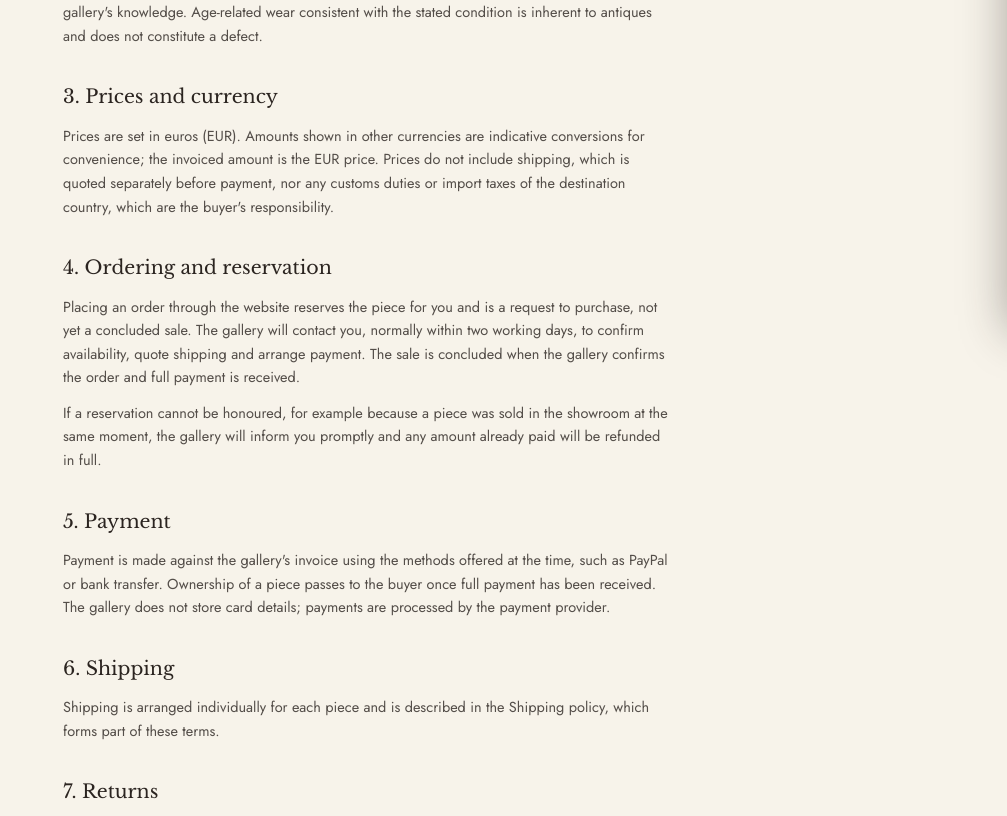
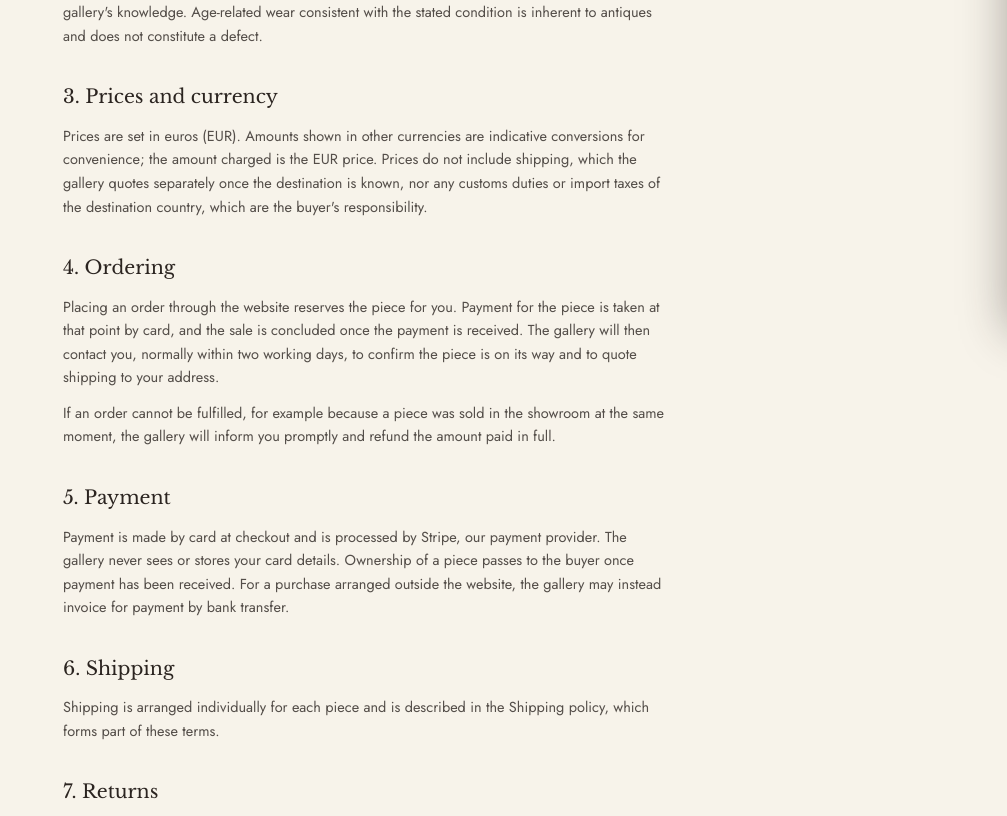
Before and after one commit to majidahmadi86/balzac-antiques, a Next.js app: page /terms in a window 1280 px wide. Shown: the part 449-1265 px from the top of the page, without its empty margins (273-1280 px from the left). Built offline with nearby package versions, Linux system fonts and the light colour scheme.

Commit message:
legal: terms and privacy describe the Stripe card checkout

```diff
--- a/app/privacy/page.tsx
+++ b/app/privacy/page.tsx
@@ -23,11 +23,11 @@ const sections: LegalSection[] = [
     hFr: "2. Données collectées",
     pEn: [
       "Account: your name, email address and a password, which is stored only in encrypted (hashed) form. Orders: the pieces ordered, your delivery address and an optional phone number. Preferences such as language and display currency are stored on your own device, not on our servers.",
-      "We do not collect or store payment card details. Payments are handled by the payment provider under its own privacy policy.",
+      "We do not collect or store payment card details. Card payments are handled by Stripe under its own privacy policy.",
     ],
     pFr: [
       "Compte : votre nom, votre adresse e-mail et un mot de passe, conservé uniquement sous forme chiffrée (hachée). Commandes : les pièces commandées, votre adresse de livraison et un numéro de téléphone facultatif. Les préférences comme la langue et la devise d'affichage sont stockées sur votre propre appareil, pas sur nos serveurs.",
-      "Nous ne collectons ni ne conservons de données de carte bancaire. Les paiements sont traités par le prestataire de paiement selon sa propre politique de confidentialité.",
+      "Nous ne collectons ni ne conservons de données de carte bancaire. Les paiements par carte sont traités par Stripe selon sa propre politique de confidentialité.",
     ],
   },
   {
@@ -54,10 +54,10 @@ const sections: LegalSection[] = [
     hEn: "5. Sharing",
     hFr: "5. Partage",
     pEn: [
-      "Your data is shared only where needed to fulfil an order: with the shipping carrier (name, delivery address, phone) and with the payment provider when you pay. It is not shared with anyone else except where the law requires it.",
+      "Your data is shared only where needed to fulfil an order: with the shipping carrier (name, delivery address, phone) and with Stripe, our payment provider, when you pay. It is not shared with anyone else except where the law requires it.",
     ],
     pFr: [
-      "Vos données ne sont partagées que lorsque c'est nécessaire à l'exécution d'une commande : avec le transporteur (nom, adresse de livraison, téléphone) et avec le prestataire de paiement lors du règlement. Elles ne sont transmises à personne d'autre, sauf obligation légale.",
+      "Vos données ne sont partagées que lorsque c'est nécessaire à l'exécution d'une commande : avec le transporteur (nom, adresse de livraison, téléphone) et avec Stripe, notre prestataire de paiement, lors du règlement. Elles ne sont transmises à personne d'autre, sauf obligation légale.",
     ],
   },
   {
--- a/app/terms/page.tsx
+++ b/app/terms/page.tsx
@@ -35,32 +35,32 @@ const sections: LegalSection[] = [
     hEn: "3. Prices and currency",
     hFr: "3. Prix et devise",
     pEn: [
-      "Prices are set in euros (EUR). Amounts shown in other currencies are indicative conversions for convenience; the invoiced amount is the EUR price. Prices do not include shipping, which is quoted separately before payment, nor any customs duties or import taxes of the destination country, which are the buyer's responsibility.",
+      "Prices are set in euros (EUR). Amounts shown in other currencies are indicative conversions for convenience; the amount charged is the EUR price. Prices do not include shipping, which the gallery quotes separately once the destination is known, nor any customs duties or import taxes of the destination country, which are the buyer's responsibility.",
     ],
     pFr: [
-      "Les prix sont fixés en euros (EUR). Les montants affichés dans d'autres devises sont des conversions indicatives; le montant facturé est le prix en EUR. Les prix n'incluent ni la livraison, chiffrée séparément avant paiement, ni les éventuels droits de douane ou taxes d'importation du pays de destination, qui restent à la charge de l'acheteur.",
+      "Les prix sont fixés en euros (EUR). Les montants affichés dans d'autres devises sont des conversions indicatives; le montant débité est le prix en EUR. Les prix n'incluent ni la livraison, que la galerie chiffre séparément une fois la destination connue, ni les éventuels droits de douane ou taxes d'importation du pays de destination, qui restent à la charge de l'acheteur.",
     ],
   },
   {
-    hEn: "4. Ordering and reservation",
-    hFr: "4. Commande et réservation",
+    hEn: "4. Ordering",
+    hFr: "4. Commande",
     pEn: [
-      "Placing an order through the website reserves the piece for you and is a request to purchase, not yet a concluded sale. The gallery will contact you, normally within two working days, to confirm availability, quote shipping and arrange payment. The sale is concluded when the gallery confirms the order and full payment is received.",
-      "If a reservation cannot be honoured, for example because a piece was sold in the showroom at the same moment, the gallery will inform you promptly and any amount already paid will be refunded in full.",
+      "Placing an order through the website reserves the piece for you. Payment for the piece is taken at that point by card, and the sale is concluded once the payment is received. The gallery will then contact you, normally within two working days, to confirm the piece is on its way and to quote shipping to your address.",
+      "If an order cannot be fulfilled, for example because a piece was sold in the showroom at the same moment, the gallery will inform you promptly and refund the amount paid in full.",
     ],
     pFr: [
-      "Passer commande sur le site réserve la pièce pour vous et constitue une demande d'achat, non encore une vente conclue. La galerie vous contactera, normalement sous deux jours ouvrés, pour confirmer la disponibilité, chiffrer la livraison et organiser le paiement. La vente est conclue lorsque la galerie confirme la commande et que le paiement intégral est reçu.",
-      "Si une réservation ne peut être honorée, par exemple parce qu'une pièce a été vendue en boutique au même moment, la galerie vous en informera rapidement et tout montant déjà versé sera intégralement remboursé.",
+      "Passer commande sur le site réserve la pièce pour vous. Le paiement de la pièce est alors effectué par carte, et la vente est conclue dès réception de ce paiement. La galerie vous contactera ensuite, normalement sous deux jours ouvrés, pour confirmer l'expédition et chiffrer la livraison jusqu'à votre adresse.",
+      "Si une commande ne peut être honorée, par exemple parce qu'une pièce a été vendue en boutique au même moment, la galerie vous en informera rapidement et vous remboursera intégralement le montant versé.",
     ],
   },
   {
     hEn: "5. Payment",
     hFr: "5. Paiement",
     pEn: [
-      "Payment is made against the gallery's invoice using the methods offered at the time, such as PayPal or bank transfer. Ownership of a piece passes to the buyer once full payment has been received. The gallery does not store card details; payments are processed by the payment provider.",
+      "Payment is made by card at checkout and is processed by Stripe, our payment provider. The gallery never sees or stores your card details. Ownership of a piece passes to the buyer once payment has been received. For a purchase arranged outside the website, the gallery may instead invoice for payment by bank transfer.",
     ],
     pFr: [
-      "Le paiement s'effectue sur facture de la galerie, par les moyens proposés au moment de la vente, tels que PayPal ou virement bancaire. La propriété d'une pièce est transférée à l'acheteur à réception du paiement intégral. La galerie ne conserve aucune donnée de carte; les paiements sont traités par le prestataire de paiement.",
+      "Le paiement s'effectue par carte au moment de la commande et est traité par Stripe, notre prestataire de paiement. La galerie ne voit ni ne conserve aucune donnée de carte. La propriété d'une pièce est transférée à l'acheteur dès réception du paiement. Pour un achat convenu en dehors du site, la galerie peut établir une facture réglée par virement bancaire.",
     ],
   },
   {
```
